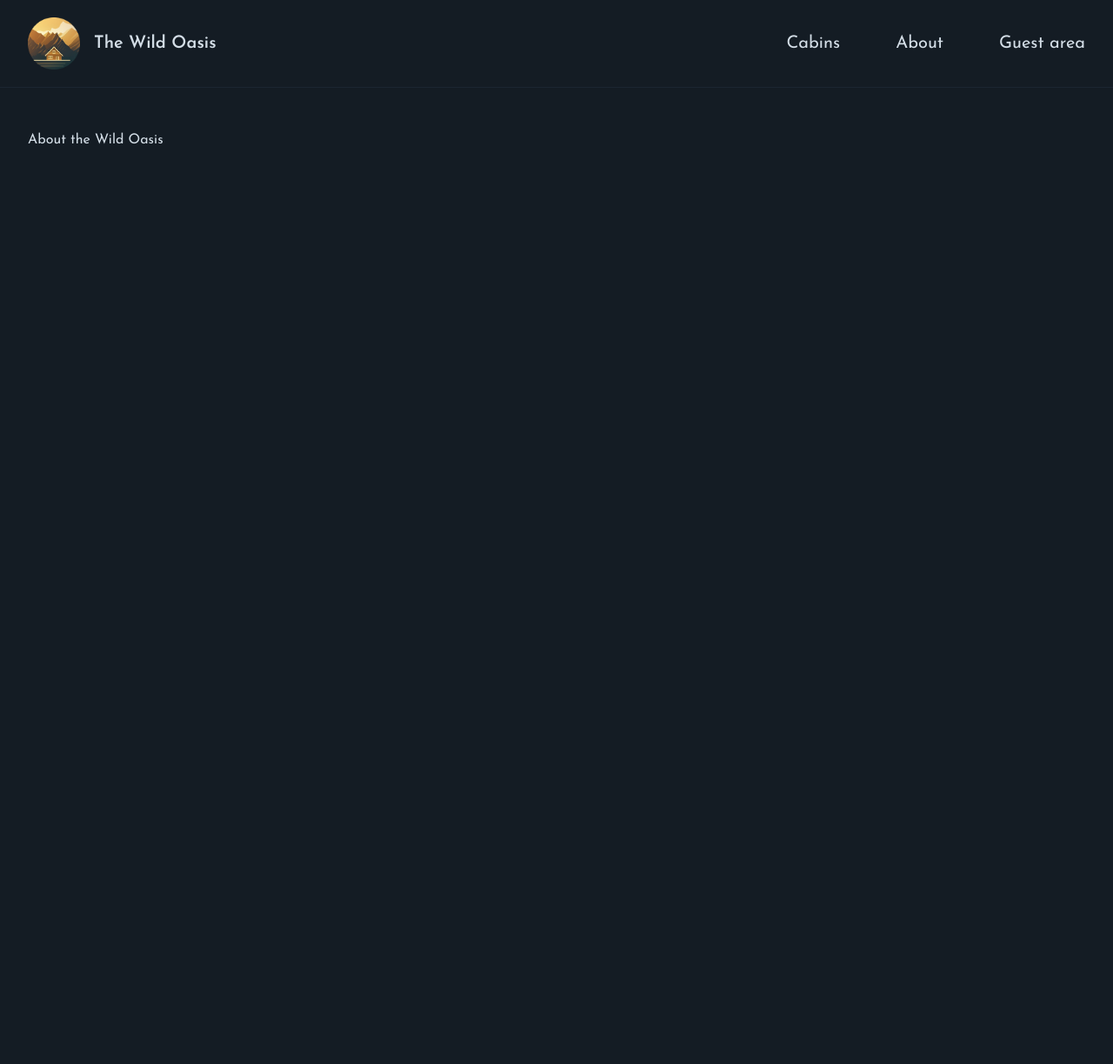
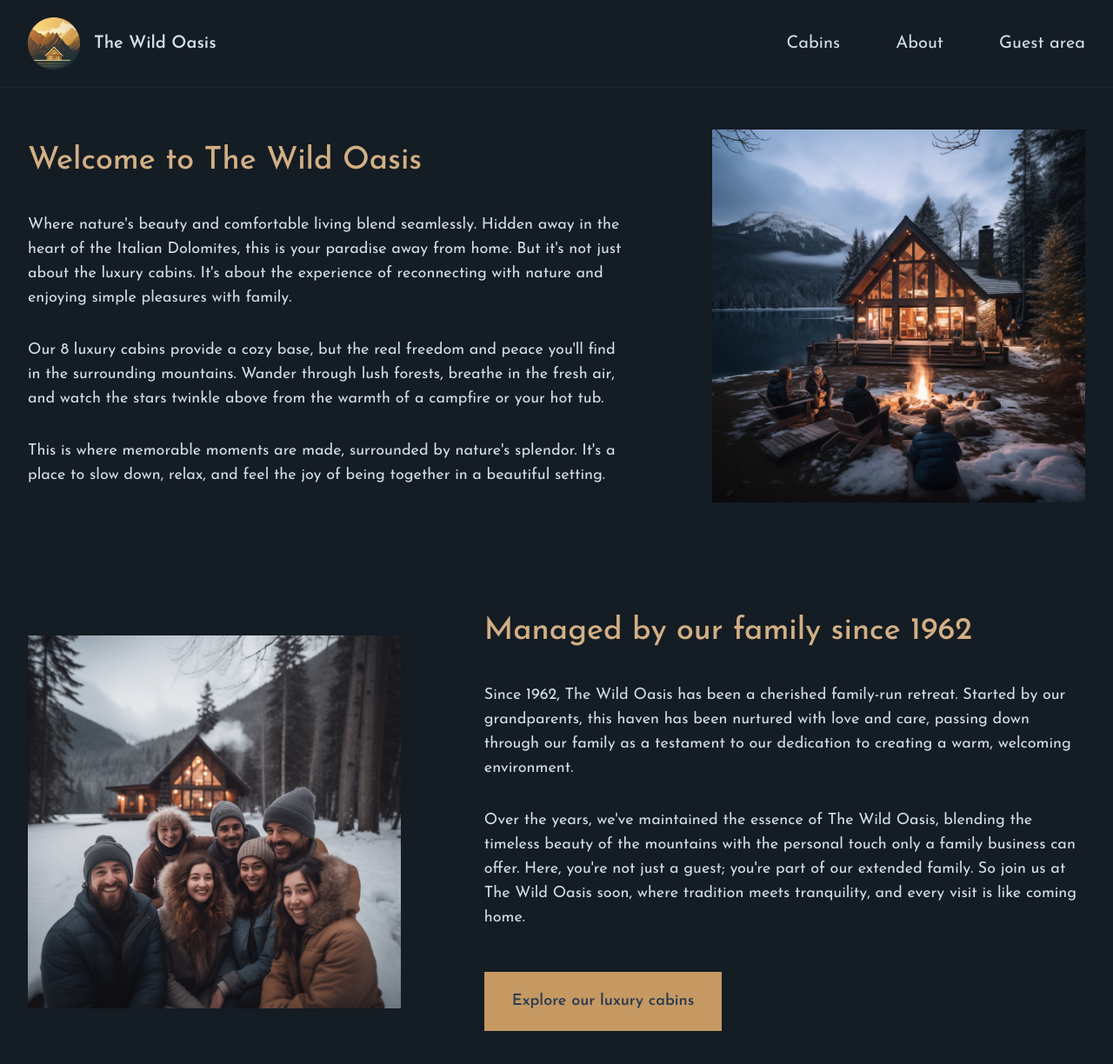
Before and after one commit to karthickeyan-dev/wild-oasis-website, a Next.js app: page /about in a window 1280 px wide. Shown: the top 1224 px of the page at 87% size. Before the commit the page ends 800 px from the top, so only its background shows below. Built offline with nearby package versions, Linux system fonts and the light colour scheme.

Commit message:
add CabinCard component and enhance About and Cabins pages with new layout and images

```diff
--- /dev/null
+++ b/app/_components/CabinCard.jsx
@@ -0,0 +1,57 @@
+import { UsersIcon } from "@heroicons/react/24/solid";
+
+function CabinCard({ cabin }) {
+  const { id, name, maxCapacity, regularPrice, discount, image } = cabin;
+
+  return (
+    <div className="flex border border-primary-800">
+      <img
+        src={image}
+        alt={`Cabin ${name}`}
+        className="flex-1 border-r border-primary-800"
+      />
+
+      <div className="flex-grow">
+        <div className="bg-primary-950 px-7 pb-4 pt-5">
+          <h3 className="mb-3 text-2xl font-semibold text-accent-500">
+            Cabin {name}
+          </h3>
+
+          <div className="mb-2 flex items-center gap-3">
+            <UsersIcon className="h-5 w-5 text-primary-600" />
+            <p className="text-lg text-primary-200">
+              For up to <span className="font-bold">{maxCapacity}</span> guests
+            </p>
+          </div>
+
+          <p className="flex items-baseline justify-end gap-3">
+            {discount > 0 ? (
+              <>
+                <span className="text-3xl font-[350]">
+                  ${regularPrice - discount}
+                </span>
+                <span className="font-semibold text-primary-600 line-through">
+                  ${regularPrice}
+                </span>
+              </>
+            ) : (
+              <span className="text-3xl font-[350]">${regularPrice}</span>
+            )}
+            <span className="text-primary-200">/ night</span>
+          </p>
+        </div>
+
+        <div className="border-t border-t-primary-800 bg-primary-950 text-right">
+          <a
+            href={`/cabins/${id}`}
+            className="inline-block border-l border-primary-800 px-6 py-4 transition-all hover:bg-accent-600 hover:text-primary-900"
+          >
+            Details & reservation &rarr;
+          </a>
+        </div>
+      </div>
+    </div>
+  );
+}
+
+export default CabinCard;
--- a/app/about/page.jsx
+++ b/app/about/page.jsx
@@ -1,11 +1,88 @@
+import Image from "next/image";
+import about1 from "@/public/about-1.jpg";
+
 export const metadata = {
   title: "About",
 };
 
-export default function page() {
+export default function Page() {
   return (
-    <div>
-      <h1>About the Wild Oasis</h1>
+    <div className="grid grid-cols-5 items-center gap-x-24 gap-y-32 text-lg">
+      <div className="col-span-3">
+        <h1 className="mb-10 text-4xl font-medium text-accent-400">
+          Welcome to The Wild Oasis
+        </h1>
+
+        <div className="space-y-8">
+          <p>
+            Where nature's beauty and comfortable living blend seamlessly.
+            Hidden away in the heart of the Italian Dolomites, this is your
+            paradise away from home. But it's not just about the luxury cabins.
+            It's about the experience of reconnecting with nature and enjoying
+            simple pleasures with family.
+          </p>
+          <p>
+            Our 8 luxury cabins provide a cozy base, but the real freedom and
+            peace you'll find in the surrounding mountains. Wander through lush
+            forests, breathe in the fresh air, and watch the stars twinkle above
+            from the warmth of a campfire or your hot tub.
+          </p>
+          <p>
+            This is where memorable moments are made, surrounded by nature's
+            splendor. It's a place to slow down, relax, and feel the joy of
+            being together in a beautiful setting.
+          </p>
+        </div>
+      </div>
+
+      <div className="col-span-2">
+        <Image
+          src={about1}
+          alt="Family sitting around a fire pit in front of cabin"
+          placeholder="blur"
+          quality={80}
+        />
+      </div>
+
+      <div className="relative col-span-2 aspect-square">
+        <Image
+          src="/about-2.jpg"
+          alt="Family that manages The Wild Oasis"
+          fill
+        />
+      </div>
+
+      <div className="col-span-3">
+        <h1 className="mb-10 text-4xl font-medium text-accent-400">
+          Managed by our family since 1962
+        </h1>
+
+        <div className="space-y-8">
+          <p>
+            Since 1962, The Wild Oasis has been a cherished family-run retreat.
+            Started by our grandparents, this haven has been nurtured with love
+            and care, passing down through our family as a testament to our
+            dedication to creating a warm, welcoming environment.
+          </p>
+          <p>
+            Over the years, we've maintained the essence of The Wild Oasis,
+            blending the timeless beauty of the mountains with the personal
+            touch only a family business can offer. Here, you're not just a
+            guest; you're part of our extended family. So join us at The Wild
+            Oasis soon, where tradition meets tranquility, and every visit is
+            like coming home.
+          </p>
+
+          <div>
+            <a
+              href="/cabins"
+              className="mt-4 inline-block bg-accent-500 px-8 py-5 text-lg font-semibold text-primary-800 transition-all hover:bg-accent-600"
+            >
+              Explore our luxury cabins
+            </a>
+          </div>
+        </div>
+      </div>
     </div>
   );
 }
--- a/app/cabins/page.jsx
+++ b/app/cabins/page.jsx
@@ -1,11 +1,34 @@
+import CabinCard from "../_components/CabinCard";
+
 export const metadata = {
   title: "Cabins",
 };
 
-export default function page() {
+export default function Page() {
+  // CHANGE
+  const cabins = [];
+
   return (
     <div>
-      <h1>Cabins</h1>
+      <h1 className="mb-5 text-4xl font-medium text-accent-400">
+        Our Luxury Cabins
+      </h1>
+      <p className="mb-10 text-lg text-primary-200">
+        Cozy yet luxurious cabins, located right in the heart of the Italian
+        Dolomites. Imagine waking up to beautiful mountain views, spending your
+        days exploring the dark forests around, or just relaxing in your private
+        hot tub under the stars. Enjoy nature's beauty in your own little home
+        away from home. The perfect spot for a peaceful, calm vacation. Welcome
+        to paradise.
+      </p>
+
+      {cabins.length > 0 && (
+        <div className="grid gap-8 sm:grid-cols-1 md:grid-cols-2 lg:gap-12 xl:gap-14">
+          {cabins.map((cabin) => (
+            <CabinCard cabin={cabin} key={cabin.id} />
+          ))}
+        </div>
+      )}
     </div>
   );
 }
--- a/app/page.jsx
+++ b/app/page.jsx
@@ -4,7 +4,7 @@ import bg from "@/public/bg.png";
 
 export default function Home() {
   return (
-    <main className="mt-24">
+    <div className="mt-24">
       <Image
         src={bg}
         alt="Mountains and forests with two cabins"
@@ -24,6 +24,6 @@ export default function Home() {
           Explore luxury cabins
         </Link>
       </div>
-    </main>
+    </div>
   );
 }
```
Also changed, not shown: public/about-1.jpg (added), public/about-2.jpg (added).
